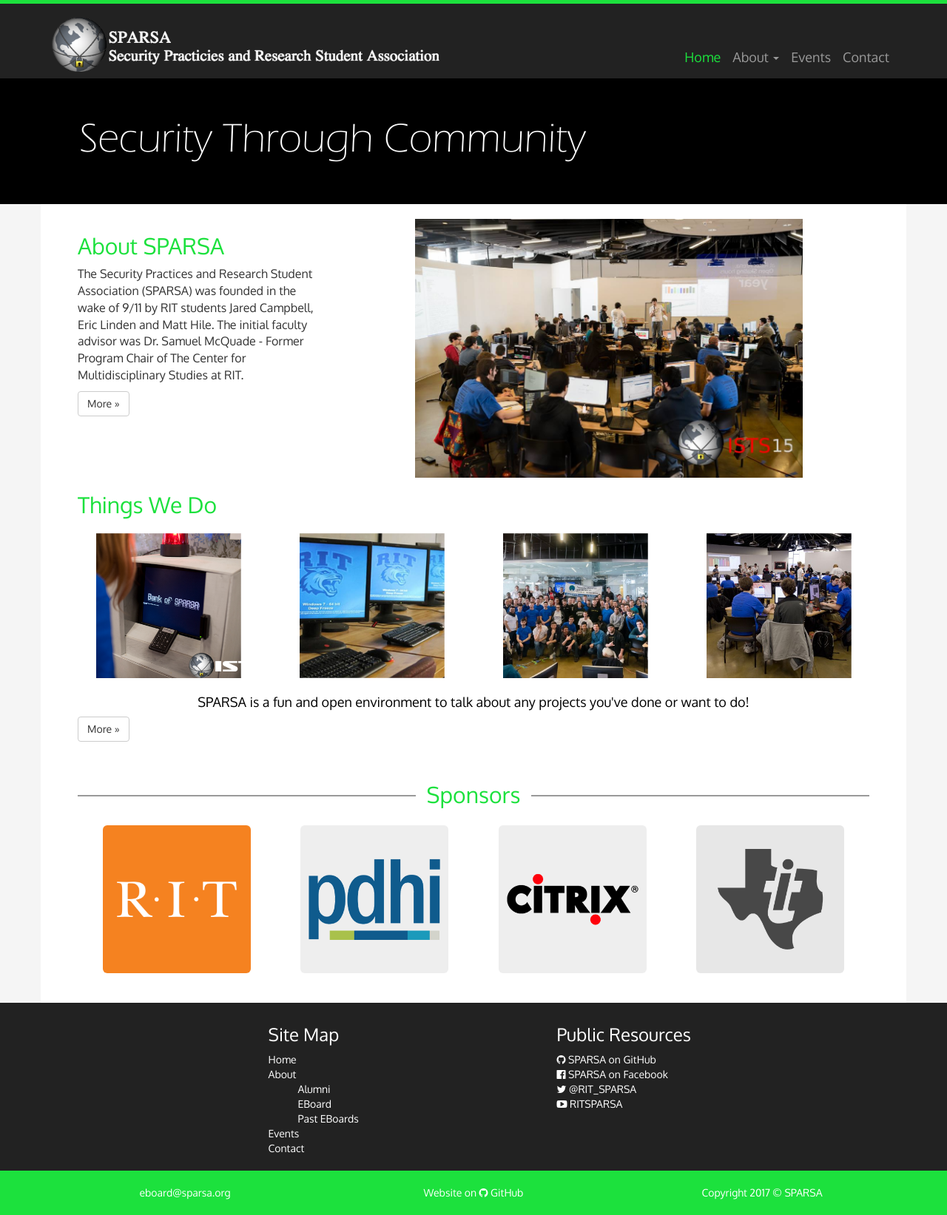
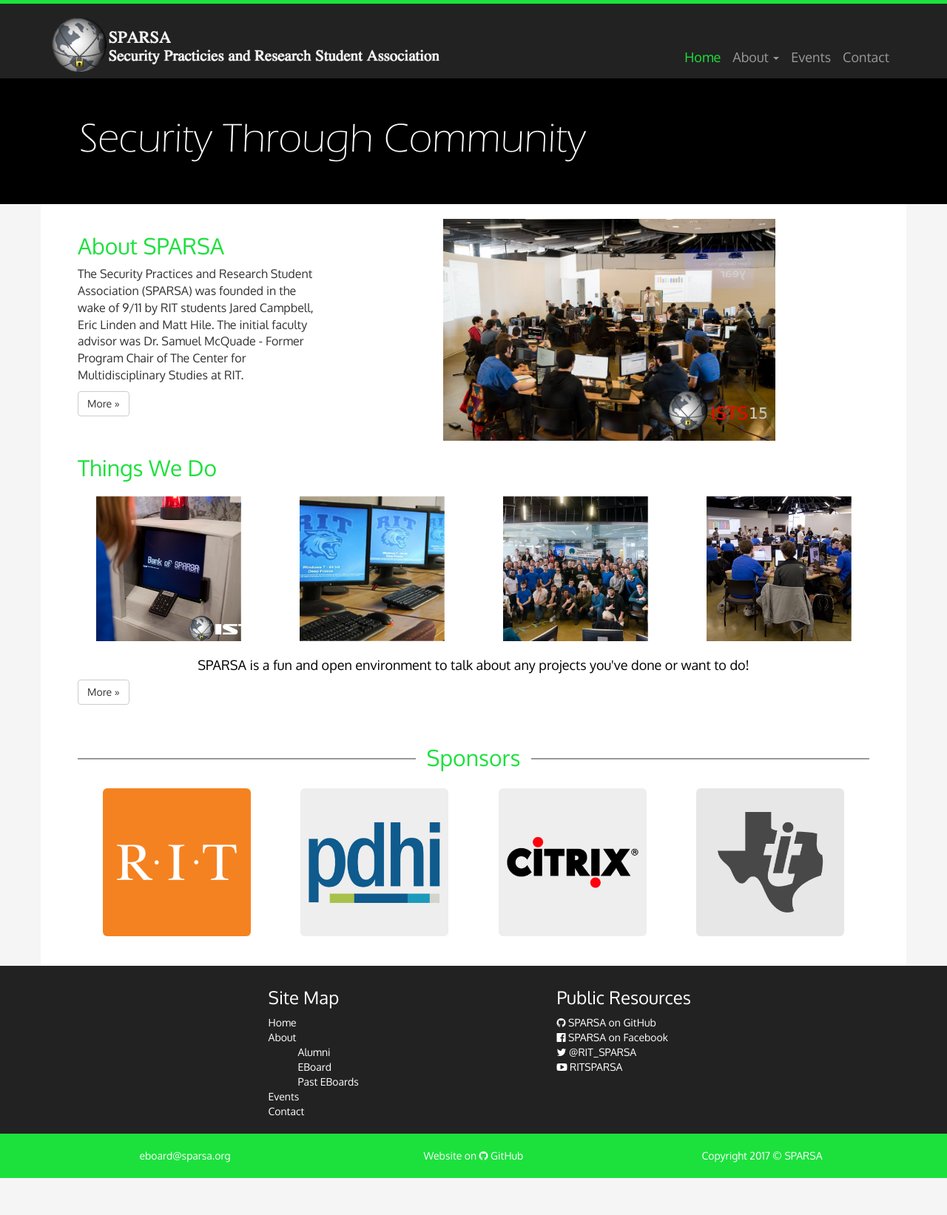
Before and after one commit to RITSPARSA/SPARSA-Site, a Jekyll site: the page built from index.html, in a window 1280 px wide. Shown: the whole page at 74% size. Built offline with Jekyll 4.4.1, drawn with Linux system fonts in a browser that asks for light colours; after the commit the page ends 1593 px from its top, so only the background shows below that.

Commit message:
Main CSS minor change.

```diff
--- a/assets/css/main.sass
+++ b/assets/css/main.sass
@@ -919,7 +919,7 @@
 .aboutus-pic
   margin-left: auto
   margin-right: auto
-  max-height: 350px
+  max-height: 300px
 
 .csh-header-text
   color: $page_title
```
Also changed, not shown: 1 other file.
